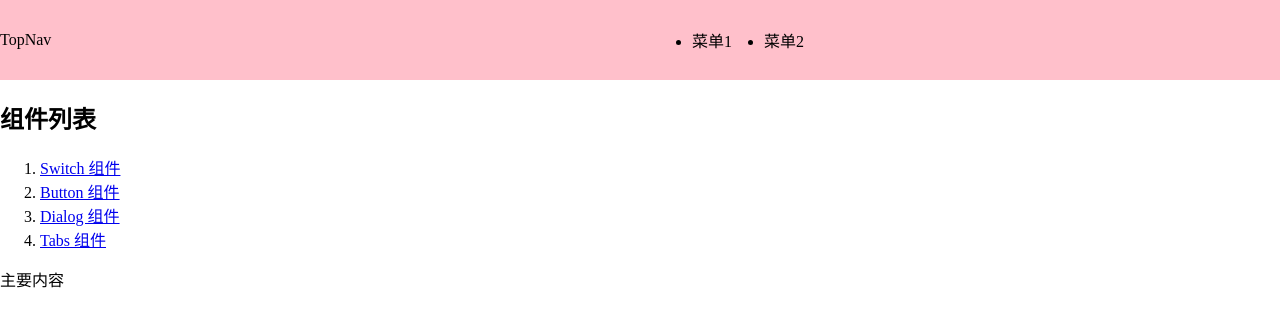
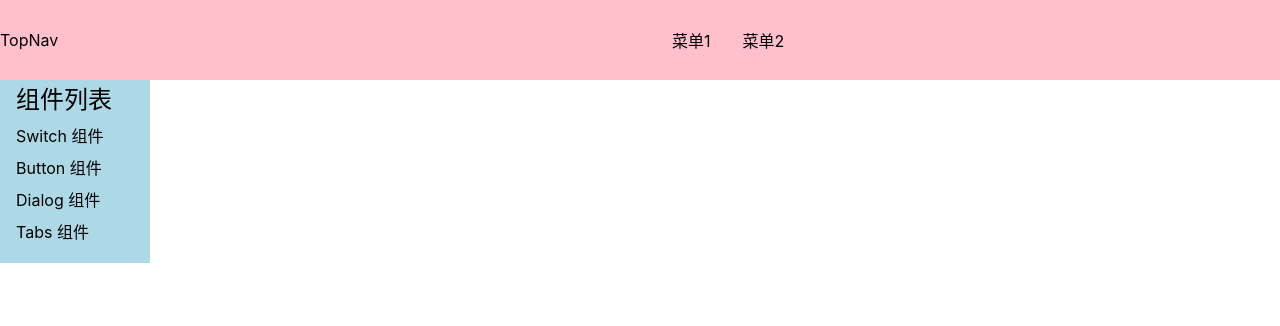
Before and after one commit to TTTTTTTZL/TTUI, a Vue app: page /#/doc in a window 1280 px wide. Shown: the top 326 px of the page. Built offline with nearby package versions, Linux system fonts and the light colour scheme.

Commit message:
申明全局css基本样式，修改topnav样式

```diff
--- a/src/components/Topnav.vue
+++ b/src/components/Topnav.vue
@@ -16,6 +16,8 @@
   height: 80px;
   background: pink;
   align-items: center;
+  position: relative;
+  z-index: 1;
   .left-item {
     flex: 1;
   }
--- a/src/index.scss
+++ b/src/index.scss
@@ -1,4 +1,36 @@
-body {
+* {
   margin: 0;
   padding: 0;
+  box-sizing: border-box;
 }
+ul,
+ol {
+  list-style: none;
+}
+a {
+  text-decoration: none;
+  color: inherit;
+  &:hover {
+    border-bottom: 1px solid;
+    cursor: pointer;
+  }
+}
+h1,
+h2,
+h3,
+h4,
+h5,
+h6 {
+  font-weight: normal;
+}
+
+body {
+  font-size: 16px;
+  // 为什么这样写 font-family
+  // 答案见 https://github.com/zenozeng/fonts.css/
+  font-family: -apple-system, 'Noto Sans', 'Helvetica Neue', Helvetica,
+    'Nimbus Sans L', Arial, 'Liberation Sans', 'PingFang SC', 'Hiragino Sans GB',
+    'Noto Sans CJK SC', 'Source Han Sans SC', 'Source Han Sans CN',
+    'Microsoft YaHei', 'Wenquanyi Micro Hei', 'WenQuanYi Zen Hei', 'ST Heiti',
+    SimHei, 'WenQuanYi Zen Hei Sharp', sans-serif;
+}
--- a/src/views/Doc.vue
+++ b/src/views/Doc.vue
@@ -25,4 +25,22 @@
 export default {}
 </script>
 
-<style lang="scss" scoped></style>
+<style lang="scss" scoped>
+aside {
+  background: lightblue;
+  width: 150px;
+  padding: 16px;
+  position: fixed;
+  top: 0;
+  left: 0;
+  padding-top: 80px;
+  > h2 {
+    margin-bottom: 4px;
+  }
+  > ol {
+    > li {
+      padding: 4px 0;
+    }
+  }
+}
+</style>
```
